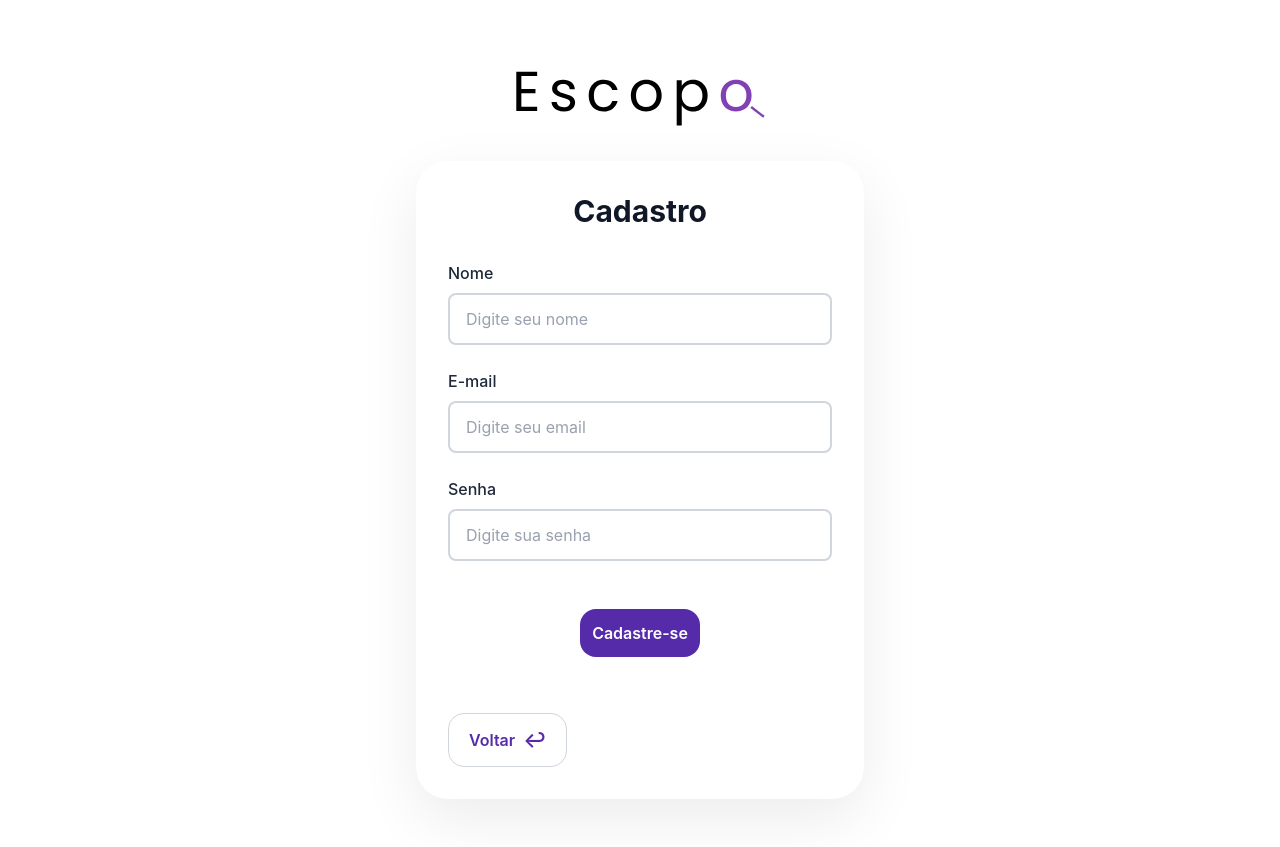
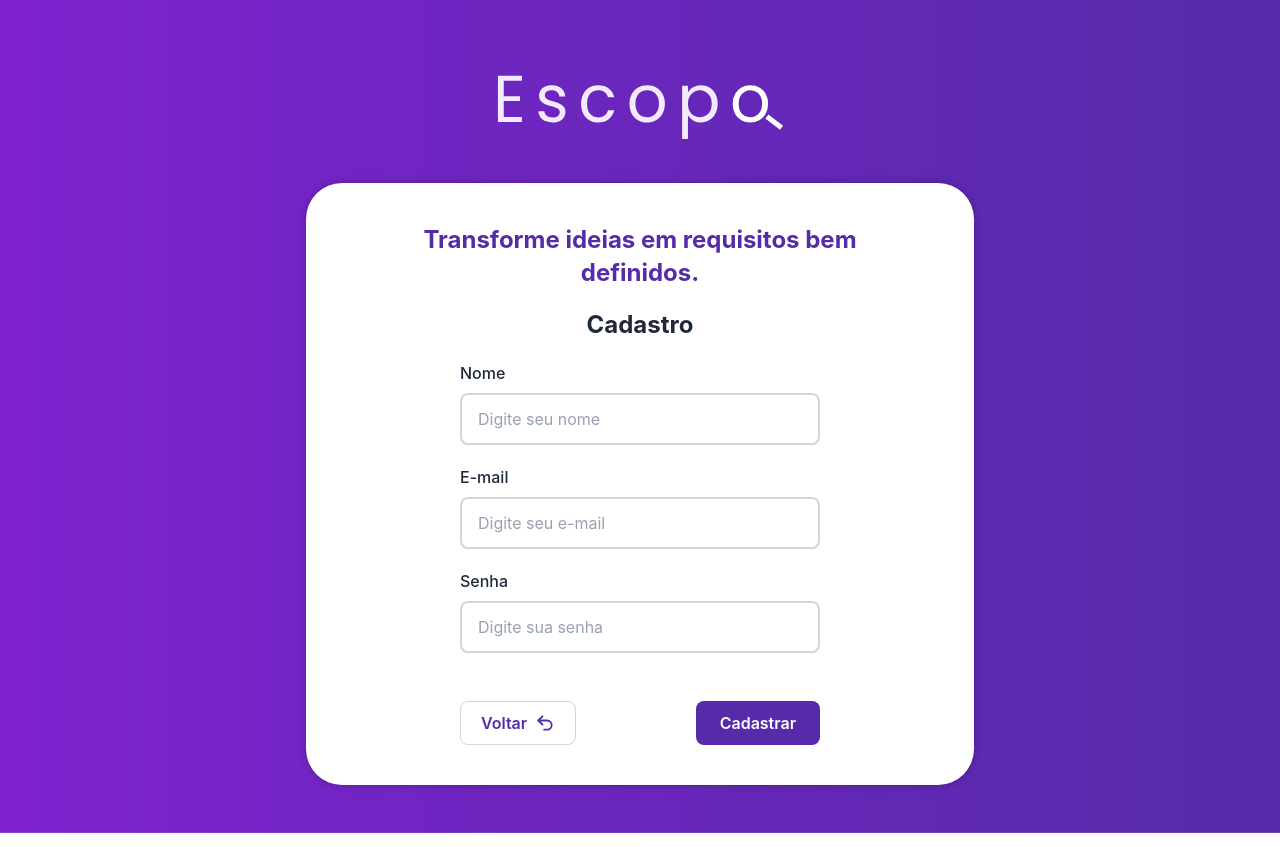
Before and after one commit to Samys003/projeto-escopo-web, a React (Vite) app: page /cadastro in a window 1280 px wide. Built offline with nearby package versions, Linux system fonts and the light colour scheme; no server answers.

Commit message:
Desenvolvendo a tela de documento, ajustando as telas de cadastro, login, redefinir e senha

```diff
--- a/src/components/MobileHeader.jsx
+++ b/src/components/MobileHeader.jsx
@@ -18,7 +18,7 @@ function MobileHeader() {
     ];
 
     return (
-        <div className="relative">
+        <div className="relative, lg:hidden">
             <header className="px-4 bg-(--color-base) flex place-content-between relative z-50">
                 <img src={logotipoMobile} alt="" />
                 <button onClick={() => setIsMenuOpen(!isMenuOpen)}>
--- a/src/index.css
+++ b/src/index.css
@@ -5,24 +5,25 @@
 }
 
 :root {
-  /* Cores */
-  --fundo: #FAFAFA;
-  --color-base: #552BA9;
-  --color-verde: #19AD70;
-  --cinza-700: #374151;
-  --cinza-600: #4B5563;
-  --cinza-500: #6B7280;
-  --cinza-400: #9CA3AF;
-  --cinza-300: #D1D5DB;
-  --cinza-200: #E5E7EB;
-  --cinza-100: #F8F9FA;
-  --roxo-light: #F3E8FF;
-  --roxo-dark: #7E22CE;
-  --fundo: #fafafa;
-  --color-dark: #42257c;
-  --color-variant: #7645d787;
+    /* Cores */
+    --fundo: #fafafa;
+    --color-base: #552ba9;
+    --color-verde: #19ad70;
+    --cinza-700: #374151;
+    --cinza-600: #4b5563;
+    --cinza-500: #6b7280;
+    --cinza-400: #9ca3af;
+    --cinza-300: #d1d5db;
+    --cinza-200: #e5e7eb;
+    --cinza-100: #f8f9fa;
+    --roxo-light: #f3e8ff;
+    --roxo-dark: #7e22ce;
+    --fundo: #fafafa;
+    --color-dark: #42257c;
+    --color-variant: #7645d787;
 
-  /* Sombra */
-  --external-shadow: 0 0 8px rgba(0,0,0,0.25);
+    --login-background: linear-gradient(90deg, rgba(126, 34, 206, 1) 0%, rgba(85, 43, 169, 1) 100%);
 
+    /* Sombra */
+    --external-shadow: 0 0 8px rgba(0, 0, 0, 0.25);
 }
--- a/src/pages/configuracao/components/planos.jsx
+++ b/src/pages/configuracao/components/planos.jsx
@@ -4,8 +4,6 @@ import Title2 from '../../../components/Typography/Title2.jsx';
 import Title3 from '../../../components/Typography/Title3.jsx';
 import Title4 from '../../../components/Typography/Title4.jsx';
 
-// Mantem os dados dos planos junto do componente, como no modelo original da tela.
-// eslint-disable-next-line react-refresh/only-export-components
 export const plans = [
     {
         name: 'Free',
--- a/src/pages/documento/components/comentarios.jsx
+++ b/src/pages/documento/components/comentarios.jsx
@@ -0,0 +1,4 @@
+import Title1 from '../../components/Typography/Title1';
+import Title2 from '../../components/Typography/Title2';
+import Title3 from '../../components/Typography/Title3';
+import ParagraphMedium from '../../components/Typography/ParagraphMedium';
--- a/src/pages/login/Cadastro.jsx
+++ b/src/pages/login/Cadastro.jsx
@@ -1,6 +1,7 @@
-import LogoImg from '../../assets/logo(1).svg';
+import LogoImg from '../../assets/logotipo-desktop.svg';
 import { Link, useNavigate } from 'react-router-dom';
 import { useState } from 'react';
+import { Undo2 } from 'lucide-react';
 import { register as registerApi } from '../../services/api';
 
 function Cadastro() {
@@ -27,21 +28,34 @@ function Cadastro() {
     };
 
     return (
-        <div className="flex flex-col items-center justify-center min-h-screen bg-white px-6 py-12">
-            <div className="w-full max-w-md">
-                <div className="flex justify-center mb-8">
-                    <img src={LogoImg} className="w-64 h-auto" alt="Escopo" />
+        <div
+            className="flex min-h-screen flex-col items-center justify-center bg-cover bg-center bg-no-repeat px-5 py-8 sm:px-6 lg:px-10 lg:py-12"
+            style={{ backgroundImage: 'var(--login-background)' }}
+        >
+            <div className="w-full max-w-[41.75rem]">
+                <div className="mb-8 flex justify-center lg:mb-10">
+                    <img
+                        src={LogoImg}
+                        className="h-auto w-[clamp(12rem,23vw,21rem)] max-w-full"
+                        alt="Escopo"
+                    />
                 </div>
-                <div className="rounded-4xl bg-white shadow-[0_20px_60px_rgba(0,0,0,0.08)] p-6 sm:p-8">
-                    <h1 className="text-3xl font-bold text-center text-gray-900! mb-8">Cadastro</h1>
+                <div className="rounded-[2.25rem] bg-white p-6 shadow-[var(--external-shadow)] sm:p-8 lg:px-[3.75rem] lg:py-10">
+                    <p className="mb-5 text-center text-2xl font-bold leading-snug text-[var(--color-base)]">
+                        Transforme ideias em requisitos bem definidos.
+                    </p>
+                    <h1 className="mb-5 text-center text-2xl font-bold text-gray-800">Cadastro</h1>
 
                     {error && (
-                        <p className="mb-4 rounded-xl bg-red-100 px-4 py-3 text-sm text-red-700">
+                        <p className="mx-auto mb-4 max-w-[22.5rem] rounded-xl bg-red-100 px-4 py-3 text-sm text-red-700">
                             {error}
                         </p>
                     )}
 
-                    <form className="space-y-6" onSubmit={handleSubmit}>
+                    <form
+                        className="mx-auto w-full max-w-[22.5rem] space-y-5"
+                        onSubmit={handleSubmit}
+                    >
                         <div>
                             <label className="block text-gray-800 font-medium mb-2">Nome</label>
                             <input
@@ -50,7 +64,7 @@ function Cadastro() {
                                 value={nome}
                                 onChange={(event) => setNome(event.target.value)}
                                 placeholder="Digite seu nome"
-                                className="w-full px-4 py-3 border-2 border-gray-300 rounded-lg focus:outline-none focus:border-[#552ba9] text-gray-700 placeholder-gray-400 transition"
+                                className="w-full px-4 py-3 border-2 border-gray-300 rounded-lg focus:outline-none focus:border-[var(--color-base)] text-gray-700 placeholder-gray-400 transition"
                                 required
                             />
                         </div>
@@ -61,8 +75,8 @@ function Cadastro() {
                                 type="email"
                                 value={email}
                                 onChange={(event) => setEmail(event.target.value)}
-                                placeholder="Digite seu email"
-                                className="w-full px-4 py-3 border-2 border-gray-300 rounded-lg focus:outline-none focus:border-[#552ba9] text-gray-700 placeholder-gray-400 transition"
+                                placeholder="Digite seu e-mail"
+                                className="w-full px-4 py-3 border-2 border-gray-300 rounded-lg focus:outline-none focus:border-[var(--color-base)] text-gray-700 placeholder-gray-400 transition"
                                 required
                             />
                         </div>
@@ -75,27 +89,27 @@ function Cadastro() {
                                 value={senha}
                                 onChange={(event) => setSenha(event.target.value)}
                                 placeholder="Digite sua senha"
-                                className="w-full px-4 py-3 border-2 border-gray-300 rounded-lg focus:outline-none focus:border-[#552ba9] text-gray-700 placeholder-gray-400 transition"
+                                className="w-full px-4 py-3 border-2 border-gray-300 rounded-lg focus:outline-none focus:border-[var(--color-base)] text-gray-700 placeholder-gray-400 transition"
                                 required
                             />
                         </div>
 
-                        <div className="flex justify-center gap-2 pt-4 text-center">
+                        <div className="flex flex-col-reverse gap-4 pt-7 sm:flex-row sm:items-center sm:justify-between">
+                            <Link
+                                to="/Login"
+                                className="inline-flex h-11 items-center justify-center gap-2 rounded-lg border border-gray-300 px-5 font-semibold text-[var(--color-base)] transition hover:bg-gray-50 sm:min-w-[7rem]"
+                            >
+                                <span>Voltar</span>
+                                <Undo2 size={20} strokeWidth={2.2} />
+                            </Link>
                             <button
                                 type="submit"
                                 disabled={loading}
-                                className=" py-3 w-30 mt-2 rounded-2xl bg-[var(--color-base)] text-white text-base font-semibold hover:bg-[var(--color-base)] disabled:cursor-not-allowed disabled:opacity-60 transition"
+                                className="h-11 rounded-lg bg-[var(--color-base)] px-6 text-base font-semibold text-white transition hover:bg-[var(--color-dark)] disabled:cursor-not-allowed disabled:opacity-60 sm:min-w-[6.75rem]"
                             >
-                                {loading ? 'Cadastrando...' : 'Cadastre-se'}
+                                {loading ? 'Cadastrando...' : 'Cadastrar'}
                             </button>
                         </div>
-                        <Link
-                            to="/Login"
-                            className="mt-8 inline-flex items-center gap-2 px-5 py-3 border border-gray-300 rounded-2xl text-[#552ba9] font-semibold hover:bg-gray-50 transition"
-                        >
-                            <span>Voltar</span>
-                            <span className="text-xl">↩︎</span>
-                        </Link>
                     </form>
                 </div>
             </div>
--- a/src/pages/login/Login.jsx
+++ b/src/pages/login/Login.jsx
@@ -1,10 +1,8 @@
 import { Link, useNavigate } from 'react-router-dom';
 import { useState } from 'react';
-import LogoImg from '../../assets/logo(1).svg';
+import LogoImg from '../../assets/logotipo-desktop.svg';
 import Carrossel from './components/Carrossel';
 import { login as loginApi } from '../../services/api';
-import Title2 from '../../components/Typography/Title2.jsx';
-import Title1 from '../../components/Typography/Title1.jsx';
 
 function Login() {
     const navigate = useNavigate();
@@ -38,31 +36,37 @@ function Login() {
     };
 
     return (
-        <div className="flex flex-col items-center justify-center min-h-screen bg-white px-6 py-12">
-            <meta name="viewport" content="width=device-width, initial-scale=1.0" />
-            <div className="w-full max-w-7xl">
-                <div className="flex justify-center mb-8">
-                    <img src={LogoImg} className="w-32 md:w-44 lg:w-64 h-auto" alt="Escopo" />
+        <div
+            className="flex min-h-screen flex-col items-center justify-center bg-cover bg-center bg-no-repeat px-5 py-8 sm:px-6 lg:px-10 lg:py-12"
+            style={{ backgroundImage: 'var(--login-background)' }}
+        >
+            <div className="w-full max-w-[73.5rem]">
+                <div className="mb-8 flex justify-center lg:mb-12">
+                    <img
+                        src={LogoImg}
+                        className="h-auto w-[clamp(12rem,23vw,21rem)] max-w-full"
+                        alt="Escopo"
+                    />
                 </div>
 
-                <div className="flex flex-col md:flex-row items-stretch gap-8">
-                    <div className="w-full md:w-[45%]">
-                        <div className="rounded-4xl bg-white shadow-[0_20px_60px_rgba(0,0,0,0.08)] p-6 sm:p-8 h-full">
-                            {/* <h1 className="text-2xl font-bold text-center text-gray-900! mb-8">
+                <div className="grid grid-cols-1 items-start justify-center gap-8 lg:grid-cols-[minmax(20rem,26.625rem)_minmax(31rem,34.875rem)] lg:gap-[clamp(4rem,9vw,9rem)]">
+                    <section className="w-full">
+                        <div className="flex min-h-[29rem] flex-col justify-center rounded-[0.625rem] bg-white p-6 shadow-[var(--external-shadow)] sm:p-8 lg:min-h-[32.25rem] lg:px-7 lg:py-12">
+                            <h1 className="mx-auto mb-8 max-w-[23rem] text-center text-2xl font-bold leading-snug text-[var(--color-base)]">
+                                Transforme ideias em requisitos bem definidos.
+                            </h1>
+                            <h2 className="mb-8 text-center text-2xl font-bold text-gray-800">
                                 Login
-                            </h1> */}
-                            <Title1 className="text-xl font-bold text-center text-[var(--color-base)] mb-8">
-                                Transforme ideias em requisitos bem definidos.
-                            </Title1>
-                            <Title2 className="text-2xl font-bold text-center text-gray-900! mb-8">
-                                Login
-                            </Title2>
+                            </h2>
                             {error && (
-                                <p className="mb-4 rounded-xl bg-red-100 px-4 py-3 text-sm text-red-700">
+                                <p className="mx-auto mb-4 max-w-[17rem] rounded-xl bg-red-100 px-4 py-3 text-sm text-red-700">
                                     {error}
                                 </p>
                             )}
-                            <form className="space-y-6" onSubmit={handleSubmit}>
+                            <form
+                                className="mx-auto w-full max-w-[17rem] space-y-5"
+                                onSubmit={handleSubmit}
+                            >
                                 <div>
                                     <label className="block text-gray-800 font-medium mb-2">
                                         E-mail
@@ -72,7 +76,7 @@ function Login() {
                                         type="email"
                                         value={email}
                                         onChange={(event) => setEmail(event.target.value)}
-                                        placeholder="Digite seu email"
+                                        placeholder="Digite seu e-mail"
                                         className="w-full px-4 py-3 border-2 border-gray-300 rounded-lg focus:outline-none focus:border-[#552ba9] text-gray-700 placeholder-gray-400 transition"
                                         required
                                     />
@@ -102,26 +106,26 @@ function Login() {
                                     </Link>
                                 </div>
 
-                                <div className="flex flex-col md:flex-row gap-4 pt-4">
+                                <div className="flex flex-col gap-3 pt-6 sm:flex-row sm:items-center sm:justify-center">
                                     <Link
                                         to="/cadastro"
-                                        className="flex-1 py-3 bg-white border-2 border-[#552ba9] text-[#552ba9] font-semibold rounded-lg hover:bg-purple-50 transition text-center"
+                                        className="rounded-lg border-2 border-[var(--color-base)] bg-white px-5 py-3 text-center font-semibold text-[var(--color-base)] transition hover:bg-purple-50 sm:w-[7.75rem]"
                                     >
                                         Cadastre-se
                                     </Link>
                                     <button
                                         type="submit"
                                         disabled={loading}
-                                        className="flex-1 py-3 bg-[#552ba9] text-white font-semibold rounded-lg hover:bg-[#42257c] transition disabled:cursor-not-allowed disabled:opacity-60"
+                                        className="rounded-lg bg-[#552ba9] px-5 py-3 font-semibold text-white transition hover:bg-[#42257c] disabled:cursor-not-allowed disabled:opacity-60 sm:min-w-[5.125rem]"
                                     >
                                         {loading ? 'Entrando...' : 'Entrar'}
                                     </button>
                                 </div>
                             </form>
                         </div>
-                    </div>
+                    </section>
 
-                    <div className="w-full md:w-[50%]">
+                    <div className="w-full">
                         <Carrossel />
                     </div>
                 </div>
--- a/src/pages/login/Senha.jsx
+++ b/src/pages/login/Senha.jsx
@@ -1,75 +1,84 @@
-import LogoImg from '../../assets/logo(1).svg';
+import LogoImg from '../../assets/logotipo-desktop.svg';
 import { Link } from 'react-router-dom';
+import { Undo2 } from 'lucide-react';
 
 function Senha() {
     return (
-        <div className="min-h-screen bg-white px-6 py-8 flex flex-col items-center">
-            <div className="w-full max-w-md">
-                <div className="flex justify-center mb-8">
-                    <img src={LogoImg} className="w-64 h-auto" alt="Escopo" />
+        <div
+            className="flex min-h-screen flex-col items-center justify-center bg-cover bg-center bg-no-repeat px-5 py-8 sm:px-6 lg:px-10 lg:py-12"
+            style={{ backgroundImage: 'var(--login-background)' }}
+        >
+            <div className="w-full max-w-[30.25rem]">
+                <div className="mb-8 flex justify-center lg:mb-14">
+                    <img
+                        src={LogoImg}
+                        className="h-auto w-[clamp(12rem,23vw,21rem)] max-w-full"
+                        alt="Escopo"
+                    />
                 </div>
 
-                <div className="rounded-4xl bg-white shadow-[0_20px_60px_rgba(0,0,0,0.08)] p-6 sm:p-8">
-                    <h1 className="text-3xl font-semibold text-center text-black! mb-4">
+                <div className="rounded-[2.25rem] bg-white p-6 shadow-[var(--external-shadow)] sm:p-8 lg:px-[3.625rem] lg:py-11">
+                    <h1 className="mb-6 text-center text-2xl font-bold text-gray-800">
                         Redefinir Senha
                     </h1>
 
-                    <p className="text-center text-sm text-gray-600 mb-6 leading-6">
+                    <p className="mb-5 text-center text-sm leading-6 text-black">
                         Você receberá um código de verificação em seu e-mail
                     </p>
 
                     <form className="space-y-5">
                         <div>
+                            <label className="mb-2 block font-medium text-gray-800">E-mail</label>
                             <input
                                 type="email"
-                                placeholder="Digite seu email"
-                                className="w-full px-4 py-4 border-2 border-gray-300 rounded-3xl focus:outline-none focus:border-[#552ba9] text-gray-700 placeholder:text-gray-400 transition"
+                                placeholder="Digite seu e-mail"
+                                className="w-full rounded-lg border-2 border-gray-300 px-4 py-3 text-gray-700 transition placeholder:text-gray-400 focus:border-[#552ba9] focus:outline-none"
                             />
                         </div>
 
-                        <div className="grid grid-cols-2 gap-4">
+                        <div className="grid grid-cols-1 gap-4 sm:grid-cols-[minmax(8.5rem,1fr)_minmax(6.25rem,0.75fr)]">
                             <button
                                 type="button"
-                                className="w-full py-3 rounded-2xl bg-[#552ba9] text-white font-semibold hover:bg-[#42257c] transition"
+                                className="h-11 rounded-lg bg-[#552ba9] px-4 font-semibold text-white transition hover:bg-[#42257c]"
                             >
                                 Enviar Código
                             </button>
                             <button
                                 type="button"
-                                className="w-full py-3 rounded-2xl bg-purple-200 text-[#42257c] font-semibold hover:bg-[#7645d787] transition"
+                                className="h-11 rounded-lg bg-purple-300 px-4 font-semibold text-white transition hover:bg-[#7645d787]"
                             >
                                 Reenviar
                             </button>
                         </div>
 
-                        <div className="flex justify-center gap-2 ">
+                        <div className="flex justify-center gap-3">
                             {Array.from({ length: 5 }).map((_, index) => (
                                 <input
                                     key={index}
                                     type="text"
                                     maxLength="1"
-                                    className="w-14  h-14 text-center text-xl font-semibold border-2 border-black text-black! rounded-xl focus:border-[#552ba9] focus:outline-none"
+                                    className="h-10 w-10 rounded-none border border-black text-center text-xl font-semibold text-black focus:border-[#552ba9] focus:outline-none"
                                 />
                             ))}
                         </div>
-                        <div className="flex justify-center gap-2 pt-4 text-center">
+
+                        <div className="flex flex-col-reverse gap-4 pt-7 sm:flex-row sm:items-center sm:justify-between">
+                            <Link
+                                type="button"
+                                to="/Login"
+                                className="inline-flex h-11 items-center justify-center gap-2 rounded-lg border border-gray-300 px-5 font-semibold text-[#552ba9] transition hover:bg-gray-50 sm:min-w-[7rem]"
+                            >
+                                <span>Voltar</span>
+                                <Undo2 size={20} strokeWidth={2.2} />
+                            </Link>
                             <Link
                                 type="submit"
                                 to="/Redefinir"
-                                className=" py-3 w-30 mt-2 rounded-2xl bg-[#552ba9] text-white text-base font-semibold hover:bg-[#42257c] transition"
+                                className="inline-flex h-11 items-center justify-center rounded-lg bg-[#552ba9] px-6 text-base font-semibold text-white transition hover:bg-[#42257c] sm:min-w-[6.75rem]"
                             >
                                 Confirmar
                             </Link>
                         </div>
-
-                        <Link
-                            type="button"
-                            to="/Login"
-                            className="mt-8 inline-flex items-center gap-2 px-5 py-3 border border-gray-300 rounded-2xl text-[#552ba9] font-semibold hover:bg-gray-50 transition"
-                        >
-                            <span>Voltar</span>
-                            <span className="text-xl">↩︎</span>
-                        </Link>
                     </form>
                 </div>
             </div>
```
Also changed, not shown: src/components/DesktopSidebar.jsx (+7 -1 lines), src/pages/documento/documento.jsx (+9 -5 lines), src/pages/login/Redefinir.jsx (+32 -25 lines), src/pages/login/components/Carrossel.jsx (+12 -11 lines), src/services/api.js (+9 -0 lines).
